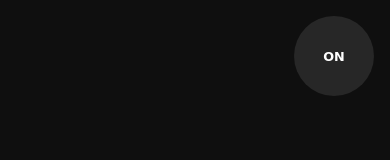
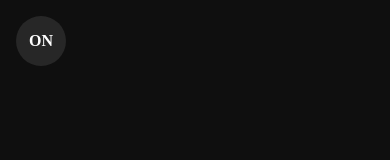
Before and after one commit to pavlidin/PartyTime, a plain HTML site: page index.html in a window 390 px wide. Drawn offline with Linux system fonts and the light colour scheme.

Commit message:
Initial master Fixes

```diff
--- a/style.css
+++ b/style.css
@@ -2,14 +2,13 @@
   --bgDark: rgb(15, 15, 15);
   --secondary: rgb(39, 39, 39);
 }
-@import url("https://fonts.googleapis.com/css2?family=Oleo+Script&display=swap");
 
 body {
   padding: 0;
   margin: 0;
   box-sizing: border-box;
   background-color: var(--bgDark);
-  font-family: "Oleo Script", cursive;
+  overflow-x: hidden;
 }
 
 .masterContainer {
@@ -47,26 +46,25 @@ body {
 }
 
 #toggler1 {
-  grid-area: 1 / 1;
+  position: absolute;
+  top: 0%;
   box-sizing: border-box;
   text-decoration: none;
-  justify-self: flex-end;
   justify-content: center;
   align-items: center;
   font-weight: 800;
-  font-size: 3rem;
   display: flex;
   color: white;
   border-radius: 50%;
-  height: 150px;
-  width: 150px;
+  height: 50px;
+  width: 50px;
   background-color: var(--secondary);
   margin: 1rem;
   z-index: 1;
 }
 
 #toggler1:hover {
-  border: 12px solid white;
+  border: 1px solid white;
   transition: all 0.3s ease 0s;
 }
 
@@ -120,8 +118,8 @@ body {
  -webkit-user-select: none;
  -ms-user-select: none;
  user-select: none;
-  font-size: 2.2rem;
 }
+
 
 @-webkit-keyframes vibrate-1 {
   0% {
@@ -305,16 +303,8 @@ body {
             transform: scale3d(1, 1, 1);
   }
 }
-@media screen and (max-width: 1215px) {
-  #toggler1 {
-    width: 5rem;
-    height: 5rem;
-    font-size: 80%;
-    display: flex;
-  }
-}
 
-@media screen and (max-width: 768px) {
+@media screen and (max-width: 500px) {
       .textParty {
               font-size: 1rem;
       }
```
Lines whose indentation alone changed are shown as unchanged.
